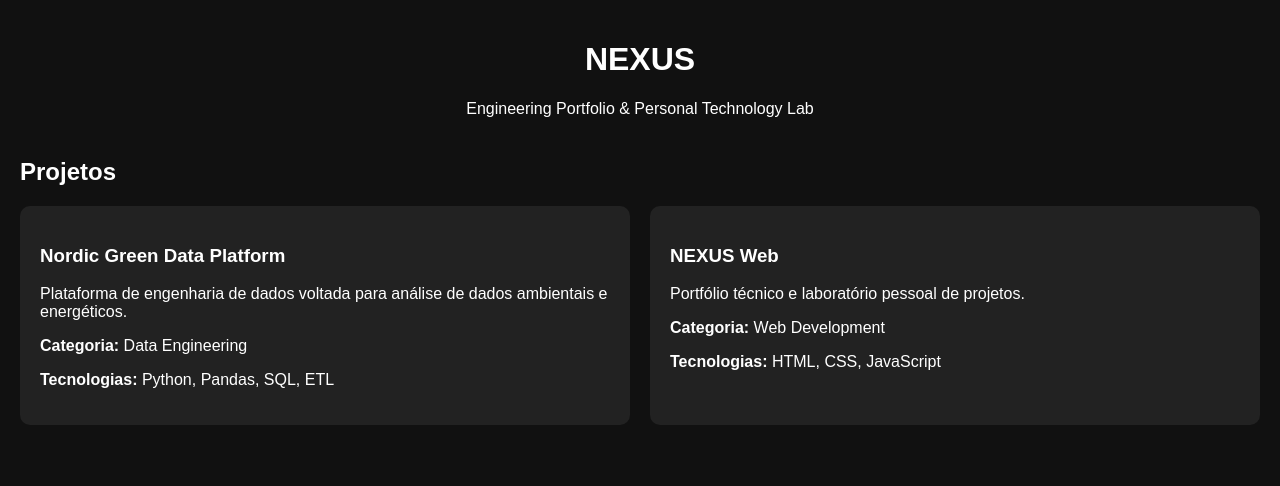
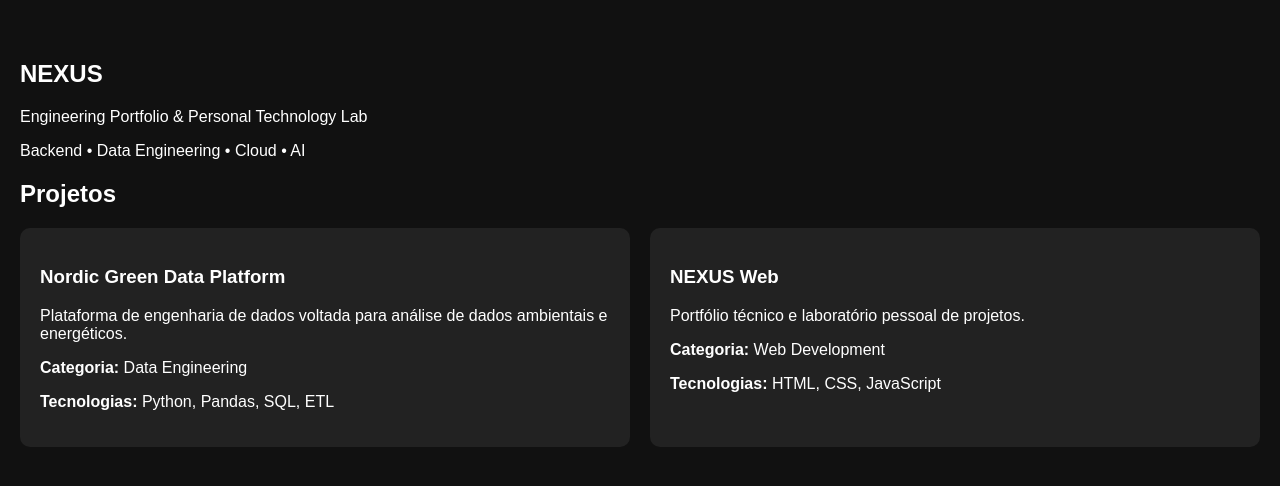
Before and after one commit to enzodevn/nexus, a plain HTML site: page index.html in a window 1280 px wide. Drawn offline with Linux system fonts and the light colour scheme.

Commit message:
NEXUS v0.3 - Add navigation and homepage structure

```diff
--- a/index.html
+++ b/index.html
@@ -2,42 +2,90 @@
 <html lang="pt-BR">
 
 <head>
+
     <meta charset="UTF-8">
+
     <meta name="viewport" content="width=device-width, initial-scale=1.0">
+
 
     <title>NEXUS | Engineering Portfolio</title>
 
+
     <link rel="stylesheet" href="styles/style.css">
+
 </head>
+
 
 <body>
 
+
     <header>
-        <h1>NEXUS</h1>
-        <p>
-            Engineering Portfolio & Personal Technology Lab
-        </p>
+
+        <div id="navbar-container"></div>
+
     </header>
+
 
 
     <main>
 
+
+        <section class="hero">
+
+
+            <h1>
+                NEXUS
+            </h1>
+
+
+            <p>
+                Engineering Portfolio & Personal Technology Lab
+            </p>
+
+
+            <p>
+                Backend • Data Engineering • Cloud • AI
+            </p>
+
+
+        </section>
+
+
+
+
         <section id="projects">
 
-            <h2>Projetos</h2>
+
+            <h2>
+                Projetos
+            </h2>
+
+
 
             <div id="projects-container">
-                <!-- Projetos serão carregados aqui -->
+
+                <!-- Projetos carregados automaticamente -->
+
             </div>
 
+
+
         </section>
+
+
 
     </main>
 
 
+
+
+    <script type="module" src="scripts/main.js"></script>
+
     <script type="module" src="scripts/projects.js"></script>
-    <script type="module" src="scripts/main.js"></script>
+
+
 
 </body>
 
+
 </html>
```
Also changed, not shown: pages/about.html (added), pages/labs.html (added), pages/projects.html (added), pages/roadmap.html (added).
